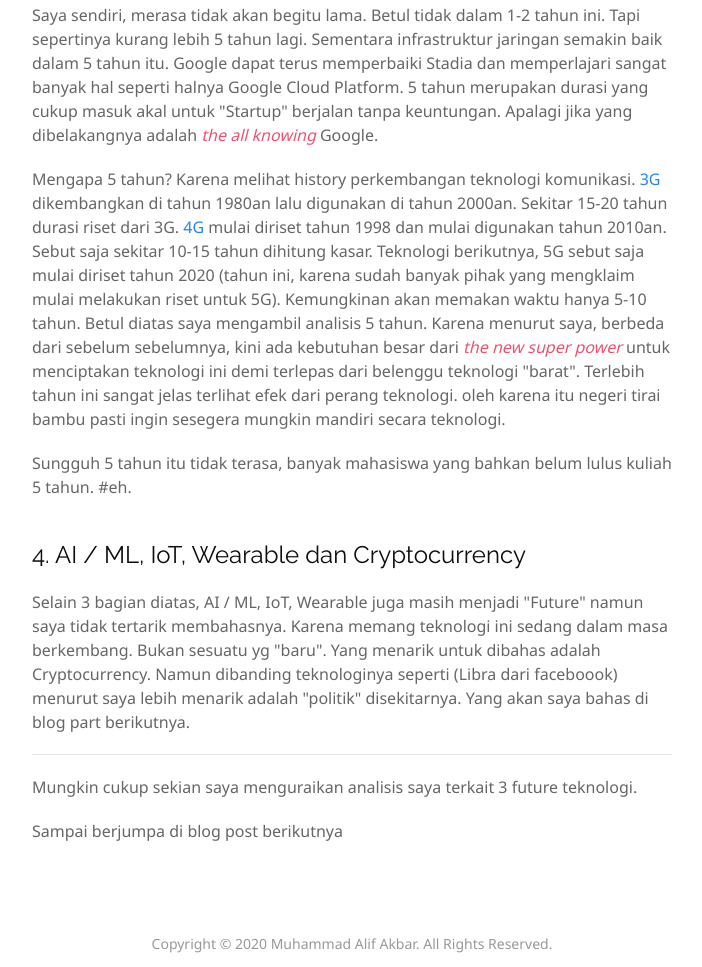
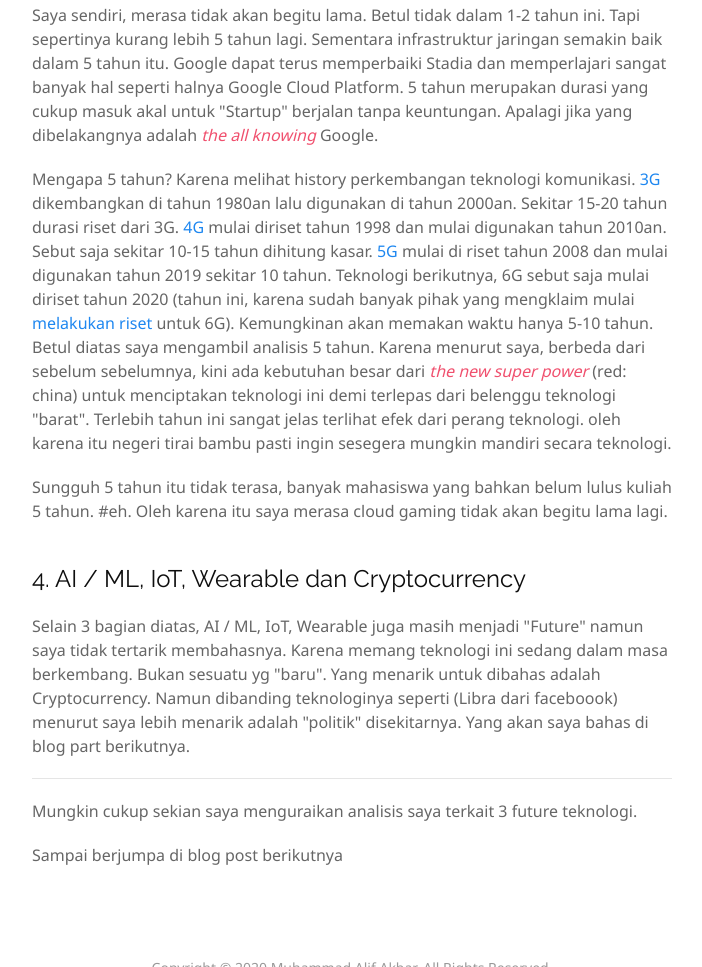
Before and after one commit to alifgiant/my-personal-site, a Gatsby site: page /blog/2020-07-12-lets-talk-about-future-technology/ in a window 1280 px wide. Shown: the part 5221-6188 px from the top of the page, without its empty margins (288-990 px from the left). Built offline with nearby package versions, Linux system fonts and the light colour scheme; Gatsby itself is replaced by a stand-in of ours.

Commit message:
Update Blog “2020-07-12-lets-talk-about-future-technology”

```diff
--- a/content/blog/2020-07-12-lets-talk-about-future-technology.md
+++ b/content/blog/2020-07-12-lets-talk-about-future-technology.md
@@ -77,9 +77,9 @@ Tapi.. saya pribadi meyakini bahwa cloud gaming is still the future. Kenapa? kar
 
 Saya sendiri, merasa tidak akan begitu lama. Betul tidak dalam 1-2 tahun ini. Tapi sepertinya kurang lebih 5 tahun lagi. Sementara infrastruktur jaringan semakin baik dalam 5 tahun itu. Google dapat terus memperbaiki Stadia dan memperlajari sangat banyak hal seperti halnya Google Cloud Platform. 5 tahun merupakan durasi yang cukup masuk akal untuk "Startup" berjalan tanpa keuntungan. Apalagi jika yang dibelakangnya adalah _the all knowing_ Google.
 
-Mengapa 5 tahun? Karena melihat history perkembangan teknologi komunikasi. [3G](https://en.wikipedia.org/wiki/3G) dikembangkan di tahun 1980an lalu digunakan di tahun 2000an. Sekitar 15-20 tahun durasi riset dari 3G. [4G](https://en.wikipedia.org/wiki/4G) mulai diriset tahun 1998 dan mulai digunakan tahun 2010an. Sebut saja sekitar 10-15 tahun dihitung kasar. Teknologi berikutnya, 5G sebut saja mulai diriset tahun 2020 (tahun ini, karena sudah banyak pihak yang mengklaim mulai melakukan riset untuk 5G). Kemungkinan akan memakan waktu hanya 5-10 tahun. Betul diatas saya mengambil analisis 5 tahun. Karena menurut saya, berbeda dari sebelum sebelumnya, kini ada kebutuhan besar dari _the new super power_ untuk menciptakan teknologi ini demi terlepas dari belenggu teknologi "barat". Terlebih tahun ini sangat jelas terlihat efek dari perang teknologi. oleh karena itu negeri tirai bambu pasti ingin sesegera mungkin mandiri secara teknologi.
+Mengapa 5 tahun? Karena melihat history perkembangan teknologi komunikasi. [3G](https://en.wikipedia.org/wiki/3G) dikembangkan di tahun 1980an lalu digunakan di tahun 2000an. Sekitar 15-20 tahun durasi riset dari 3G. [4G](https://en.wikipedia.org/wiki/4G) mulai diriset tahun 1998 dan mulai digunakan tahun 2010an. Sebut saja sekitar 10-15 tahun dihitung kasar. [5G](https://en.wikipedia.org/wiki/5G) mulai di riset tahun 2008 dan mulai digunakan tahun 2019 sekitar 10 tahun. Teknologi berikutnya, 6G sebut saja mulai diriset tahun 2020 (tahun ini, karena sudah banyak pihak yang mengklaim mulai [melakukan riset](https://www.cnbc.com/2019/09/26/huawei-ceo-working-on-6g-but-its-still-10-years-off.html) untuk 6G). Kemungkinan akan memakan waktu hanya 5-10 tahun. Betul diatas saya mengambil analisis 5 tahun. Karena menurut saya, berbeda dari sebelum sebelumnya, kini ada kebutuhan besar dari _the new super power_ (red: china) untuk menciptakan teknologi ini demi terlepas dari belenggu teknologi "barat". Terlebih tahun ini sangat jelas terlihat efek dari perang teknologi. oleh karena itu negeri tirai bambu pasti ingin sesegera mungkin mandiri secara teknologi.
 
-Sungguh 5 tahun itu tidak terasa, banyak mahasiswa yang bahkan belum lulus kuliah 5 tahun. #eh.
+Sungguh 5 tahun itu tidak terasa, banyak mahasiswa yang bahkan belum lulus kuliah 5 tahun. #eh. Oleh karena itu saya merasa cloud gaming tidak akan begitu lama lagi.
 
 ## 4. AI / ML, IoT, Wearable dan Cryptocurrency
 
```
